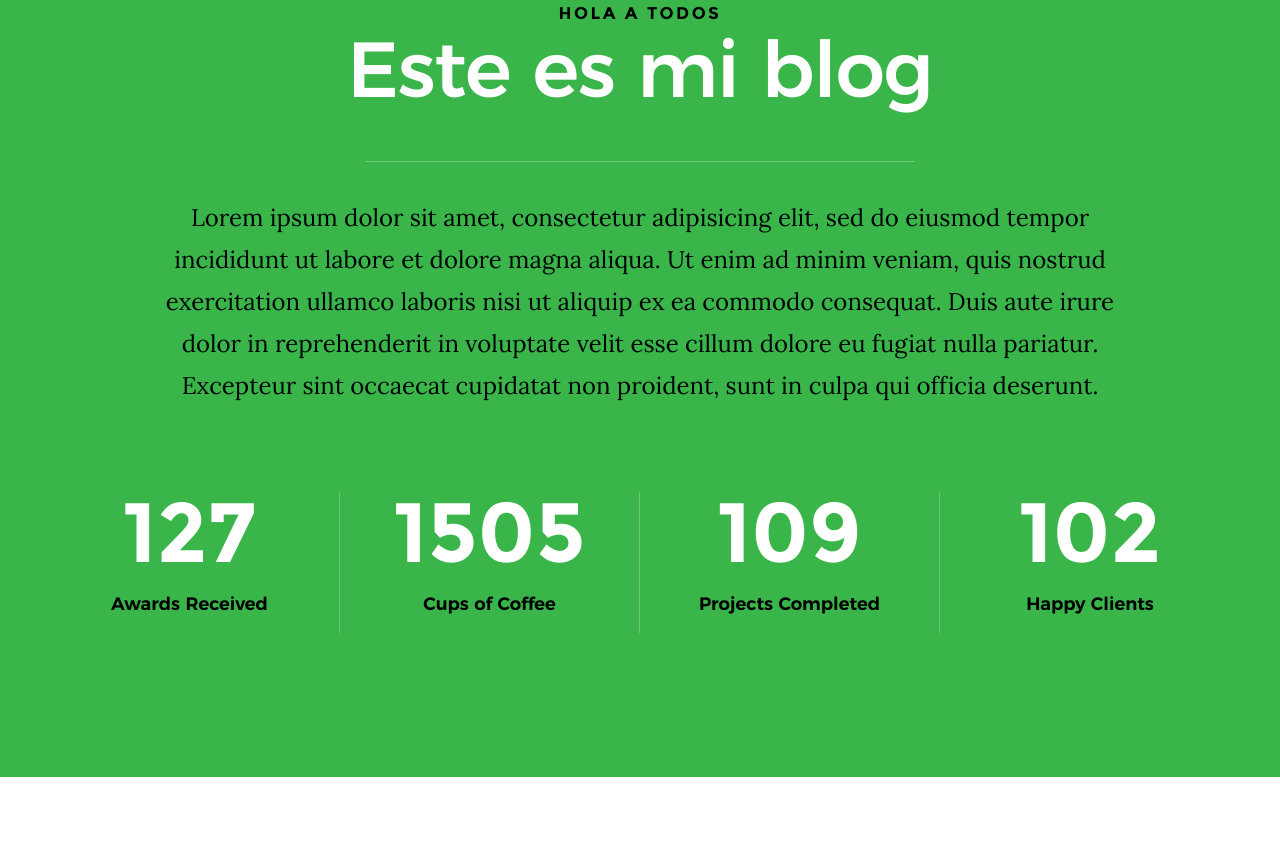
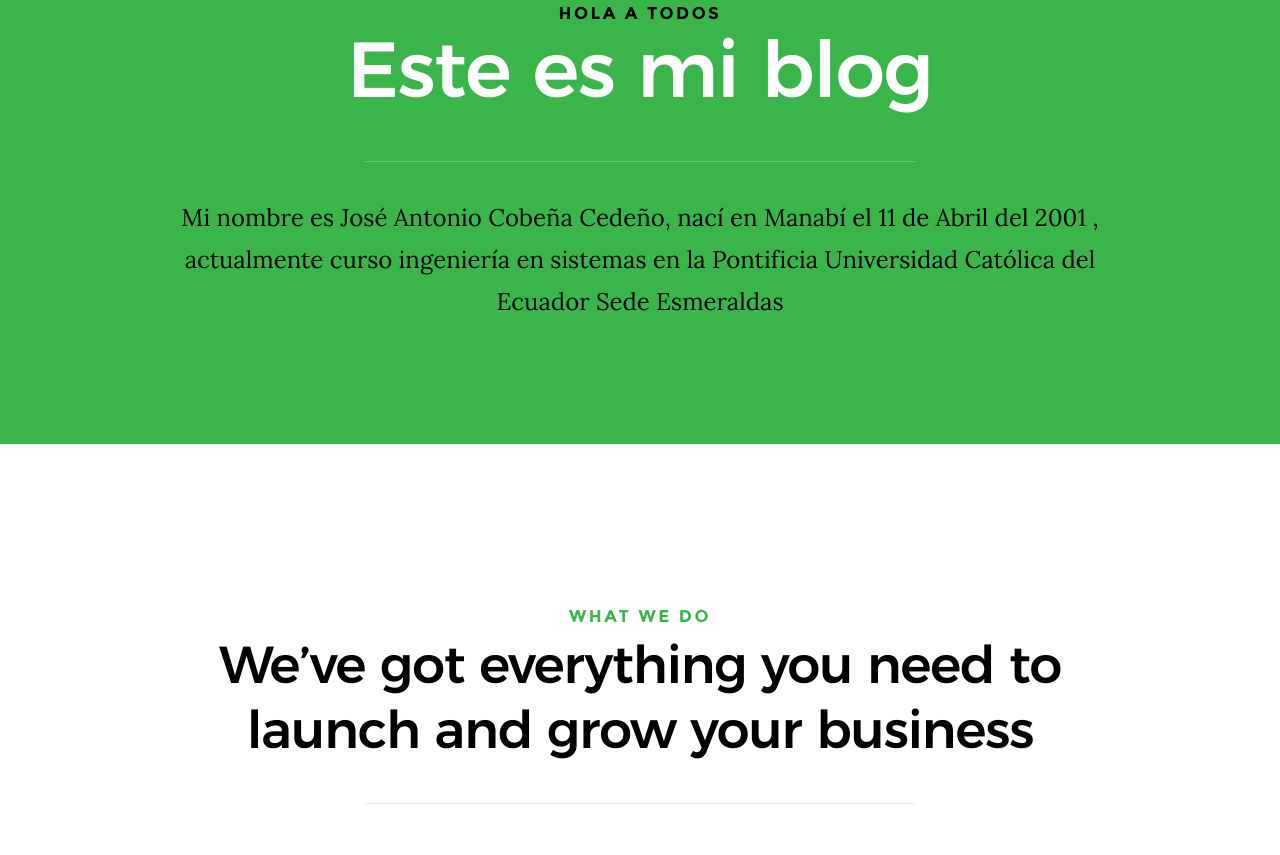
Before and after one commit to JoseCobena/Web, a plain HTML site: page index.html in a window 1280 px wide. Shown: the part 959-1814 px from the top of the page. Drawn offline with Linux system fonts and the light colour scheme; files whose address does not match are found by name.

Commit message:
Modificando plantilla
Agregue informacion de autor a mi plantilla

```diff
--- a/index.html
+++ b/index.html
@@ -159,29 +159,13 @@
         <div class="row about-desc" data-aos="fade-up">
             <div class="col-full">
                 <p>
-                Lorem ipsum dolor sit amet, consectetur adipisicing elit, sed do eiusmod tempor incididunt ut labore et dolore magna aliqua. Ut enim ad minim veniam, quis nostrud exercitation ullamco laboris nisi ut aliquip ex ea commodo consequat. Duis aute irure dolor in reprehenderit in voluptate velit esse cillum dolore eu fugiat nulla pariatur. Excepteur sint occaecat cupidatat non proident, sunt in culpa qui officia deserunt.
+                Mi nombre es José Antonio Cobeña Cedeño, nací en Manabí el 11 de Abril del 2001 , actualmente curso ingeniería en sistemas en la Pontificia Universidad Católica del Ecuador Sede Esmeraldas
                 </p>
             </div>
         </div> <!-- end about-desc -->
 
         <div class="row about-stats stats block-1-4 block-m-1-2 block-mob-full" data-aos="fade-up">
 
-            <div class="col-block stats__col ">
-                <div class="stats__count">127</div>
-                <h5>Awards Received</h5>
-            </div>
-            <div class="col-block stats__col">
-                <div class="stats__count">1505</div>
-                <h5>Cups of Coffee</h5>
-            </div>
-            <div class="col-block stats__col">
-                <div class="stats__count">109</div>
-                <h5>Projects Completed</h5>
-            </div>
-            <div class="col-block stats__col">
-                <div class="stats__count">102</div>
-                <h5>Happy Clients</h5>
-            </div>
 
         </div> <!-- end about-stats -->
 
@@ -529,7 +513,7 @@
                         Laudantium quia consequatur molestias delectus culpa facere hic dolores aperiam. Accusantium quos qui praesentium corpori.
                         Excepturi nam cupiditate culpa doloremque deleniti repellat.</p>
 
-                        <img src="images/avatars/user-01.jpg" alt="Author image" class="testimonials__avatar">
+                        <img src="images/avatars/Autor.ico" alt="Author image" class="testimonials__avatar">
                         <div class="testimonials__info">
                             <span class="testimonials__name">Tim Cook</span>
                             <span class="testimonials__pos">CEO, Apple</span>
```
Also changed, not shown: images/avatars/Autor.ico (added).
